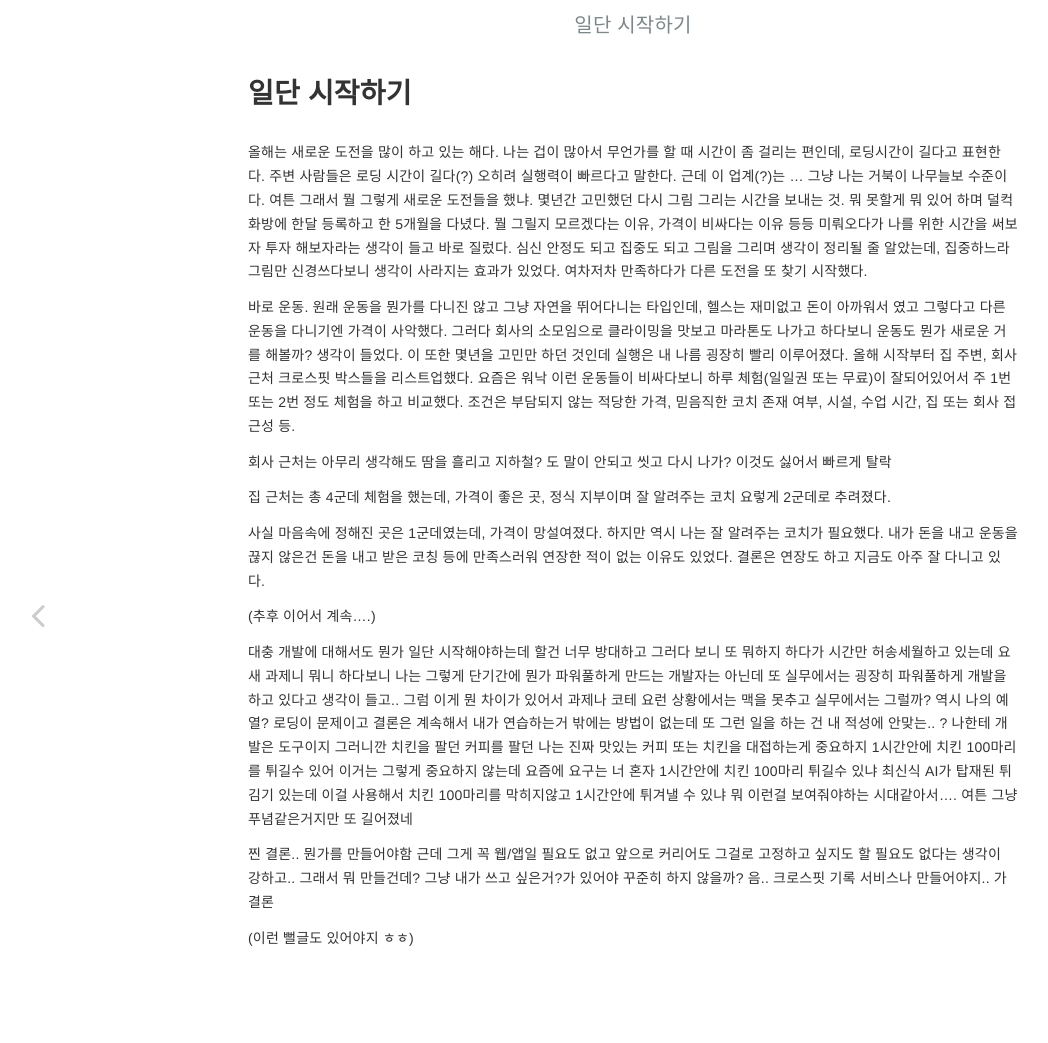
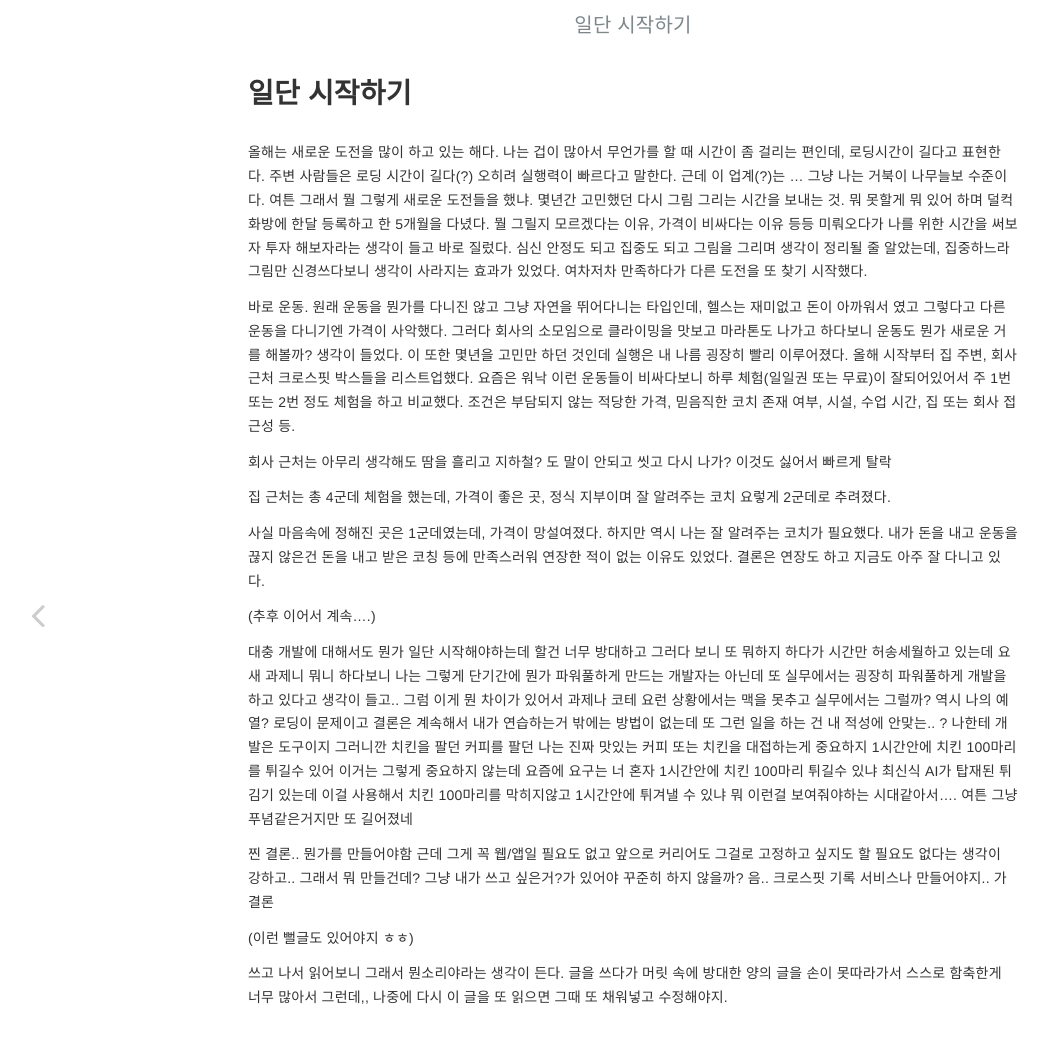
Before and after one commit to kyuwon53/kyuwon53.github.io, a Jekyll site: the page built from _posts/2024-07-25-일단 시작하기.md, in a window 1280 px wide. Shown: the top 1043 px of the page, without its empty margins (7-1055 px from the left). Built offline with Jekyll 4.4.1, drawn with Linux system fonts in a browser that asks for light colours; comment, search, counter and statistics services are not loaded.

Commit message:
후기 작성

```diff
--- a/_posts/2024-07-25-일단 시작하기.md
+++ b/_posts/2024-07-25-일단 시작하기.md
@@ -25,3 +25,5 @@ categories: 회고 2024
 찐 결론.. 뭔가를 만들어야함 근데 그게 꼭 웹/앱일 필요도 없고 앞으로 커리어도 그걸로 고정하고 싶지도 할 필요도 없다는 생각이 강하고.. 그래서 뭐 만들건데? 그냥 내가 쓰고 싶은거?가 있어야 꾸준히 하지 않을까? 음.. 크로스핏 기록 서비스나 만들어야지.. 가 결론
 
 (이런 뻘글도 있어야지 ㅎㅎ)
+
+쓰고 나서 읽어보니 그래서 뭔소리야라는 생각이 든다. 글을 쓰다가 머릿 속에 방대한 양의 글을 손이 못따라가서 스스로 함축한게 너무 많아서 그런데,, 나중에 다시 이 글을 또 읽으면 그때 또 채워넣고 수정해야지.
```
